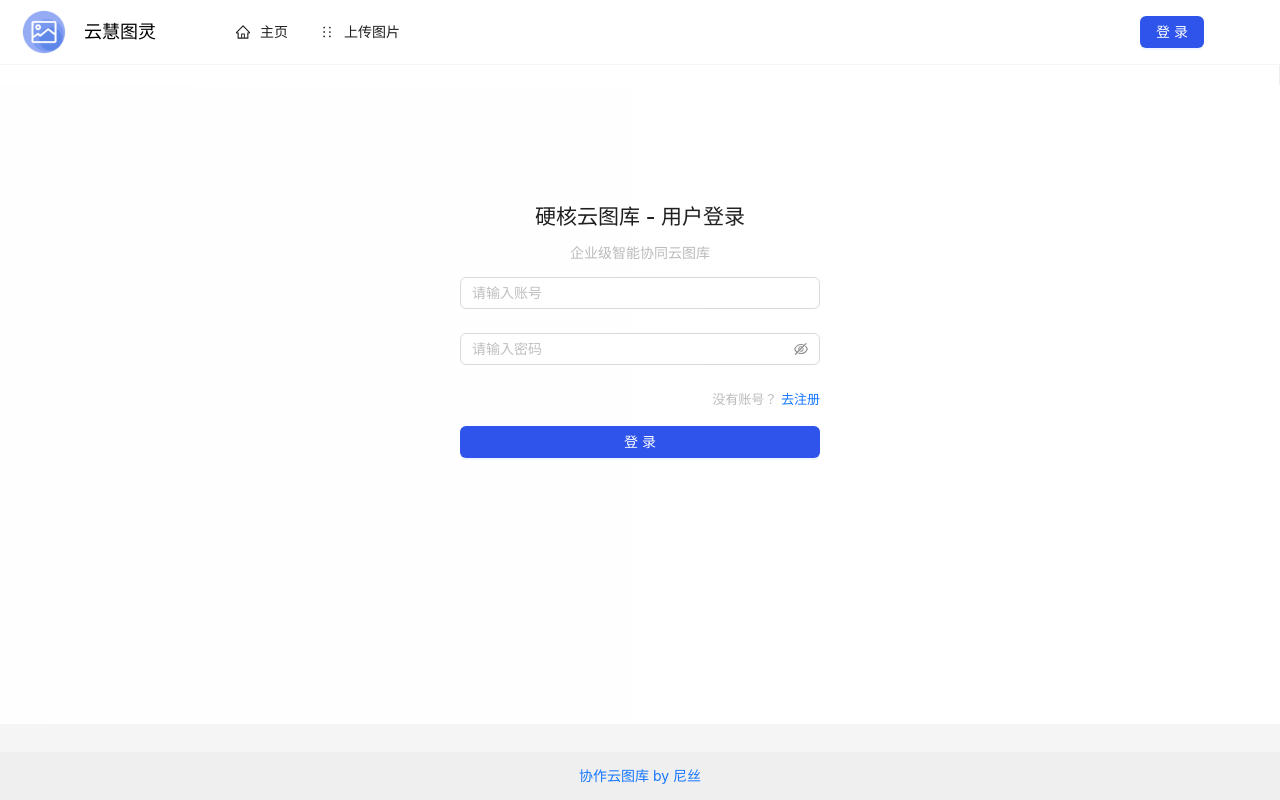
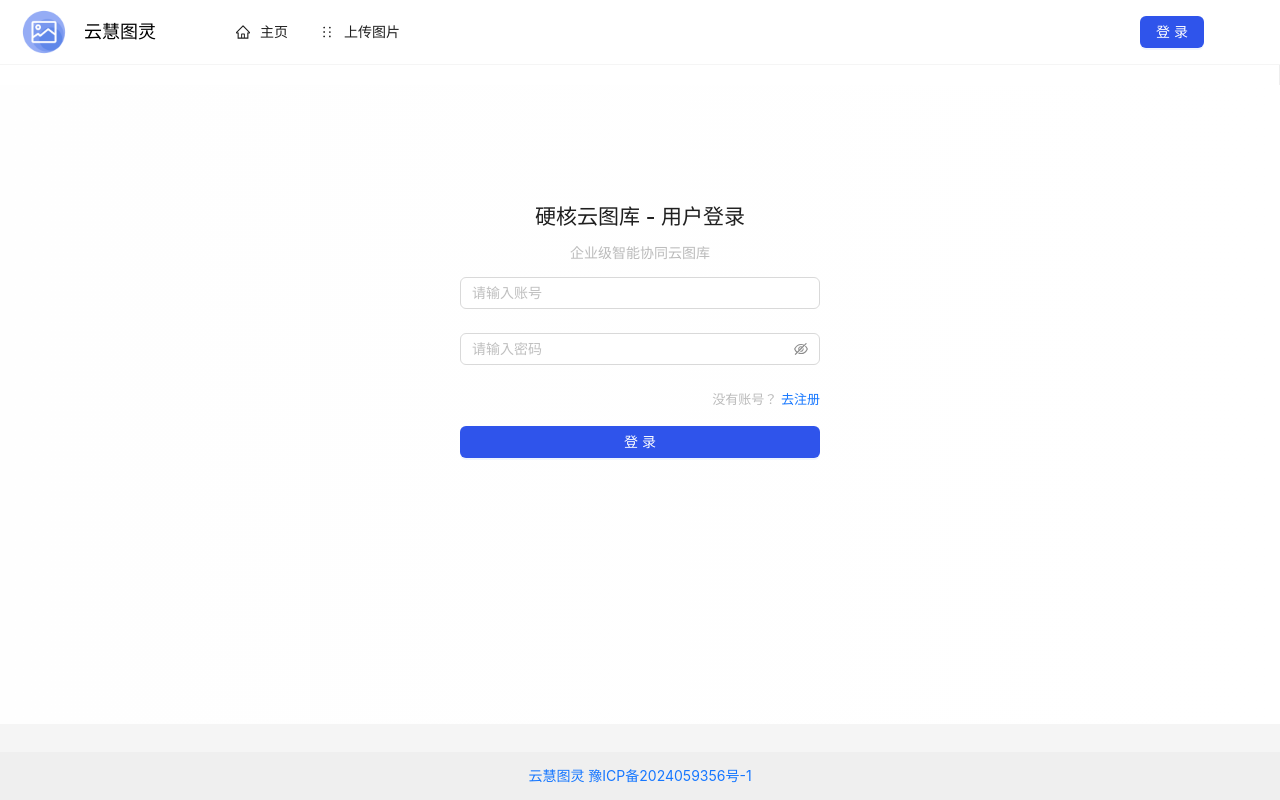
Before and after one commit to WException/picture, a Vue app in the folder picture-ui/: page /user/login in a window 1280 px wide. Built offline with nearby package versions, Linux system fonts and the light colour scheme; the HTML template or start-up script is replaced by a standard one.

Commit message:
fix(picture/BasicLayout.vue): 添加网站备案号

```diff
--- a/picture-ui/src/layouts/BasicLayout.vue
+++ b/picture-ui/src/layouts/BasicLayout.vue
@@ -13,8 +13,8 @@
 
       <a-layout-footer>
         <a-layout-footer class="footer">
-          <a href="https://www.nicey.work" target="_blank">
-            协作云图库 by 尼丝
+          <a href="https://beian.miit.gov.cn" target="_blank">
+            云慧图灵 豫ICP备2024059356号-1
           </a>
         </a-layout-footer>
       </a-layout-footer>
```
